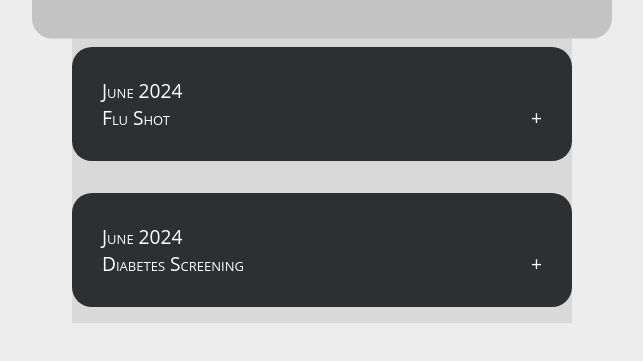
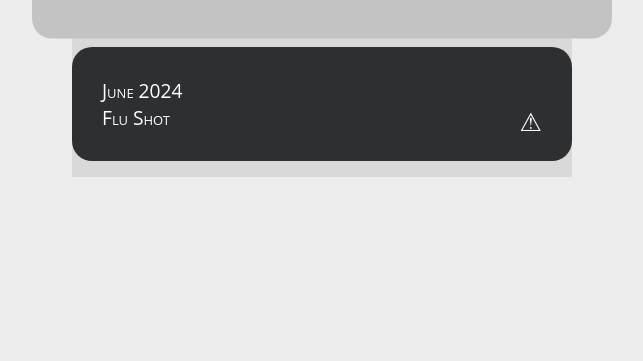
Before and after one commit to mukarramarif/HacksForHealth_BravoSix, a plain HTML site: page public/results.html in a window 1280 px wide. Shown: the part 91-452 px from the top of the page, without its empty margins (318-961 px from the left). Drawn offline with Linux system fonts and the light colour scheme.

Commit message:
wrote function to parse json

```diff
--- a/public/results.html
+++ b/public/results.html
@@ -8,9 +8,12 @@
 <body>
     <h1 class="header">Results</h1>
 
-<nav>
+<nav id="cards">
 
-  <label for="flu"><span><div>June 2024</div>Flu Shot</span></label>
+
+  <!--
+
+  <label for="flu"><span class="urgent"><div>June 2024</div>Flu Shot</span></label>
   <input type="checkbox" id="flu">
 
   <ul class="slide">
@@ -42,7 +45,8 @@
 
   </ul>
 
+  -->
 </nav>
-
+<script src="scripts/scriptResults.js"></script>
 </body>
 </html>
--- /dev/null
+++ b/public/scripts/scriptResults.js
@@ -0,0 +1,66 @@
+window.onload = makeCards;
+
+let json = '{"card":"flu", "date":"2000-01", "urgent": true}';
+let obj = JSON.parse(json)
+
+function makeCards(){
+
+    let cards = document.getElementById("cards");
+    let currCard = "<label for=\"" + obj.card + "\">";
+
+    //urgent or not
+    if (obj.urgent){
+        currCard += "<span class=\"urgent\">";
+    }else{
+        currCard += "<span>";
+    }
+    currCard += "<div>";
+
+    //FIXME
+    /*
+    let date = obj.date.split('-');
+    console.log(date);
+    */
+    currCard += "June 2024"
+
+    currCard += "</div>"
+
+    //handles differences between procedures
+    let riskList = "";
+    switch(obj.card){
+        case "flu":
+            currCard += "Flu Shot";
+            riskList = fluRisks;
+            break;
+        case "diab":
+            currCard += "Diabetes Screening";
+            riskList = diabRisks;
+            break;
+        case "bp":
+            currCard += "Blood Pressure Test";
+            riskList = bpRisks;
+            break;
+        case "skin":
+            currCard += "Skin Exam";
+            riskList = skinRisks;
+            break;
+        case "pros":
+            currCard += "Prostate Exam";
+            riskList = prosRisks;
+            break;
+    }
+    currCard += "</span></label><input type=\"checkbox\"";
+    currCard += "id=\"" + obj.card + "\"><ul class=\"slide\"><lh>Potential Risks:</br></br></lh>";
+
+    currCard += riskList;
+
+    cards.innerHTML = currCard;
+}
+
+let fluRisks = "<li>Fever</li><li>Aching Muscles</li><li>Chills and Sweats</li><li>Headache</li><li>Cough</li><li>Runny or Stuffy Nose</li><li>Sore Throat</li></ul>";
+let diabRisks = "<li>Heart Disease</li><li>Chronic Kidney Disease</li><li>Nerve Damage</li><li>Foot Health</li><li>Oral Health</li><li>Hearing Loss</li><li>Vision Loss</li></ul>";
+let bpRisks = "<li>Heart Attack</li><li>Aneurysms</li><li>Heart Failure</li><li>Kidney Problems</li><li>Eye Problems</li><li>Metabolic Syndrome</li><li>Vascular Dementia</li></ul>";
+let skinRisks = "<li>Skin Cancer</li></ul>";
+let prosRisks = "<li>Trouble Urinating</li><li>Decreased Force in the Stream of Urine</li><li>Blood in the Urine</li><li>Blood in the Semen</li><li>Bone Pain</li><li>Losing Weight Without Trying</li><li>Erectile Dysfunction</li></ul>";
+
+currCard = "<label for=\"flu\"><span class=\"urgent\"><div>June 2024</div>Flu Shot</span></label><input type=\"checkbox\" id=\"flu\"><ul class=\"slide\"><lh>Potential Risks:</br></br></lh><li>Diabetes</li><li>Blood Pressure</li><li>Prostate</li><li>Lung</li><li>Breast</li><li>Colon</li><li>Kidney</li></ul>";
--- a/public/styles/stylesResults.css
+++ b/public/styles/stylesResults.css
@@ -49,6 +49,14 @@ span::after {
   content: "+";
 }
 
+span.urgent::after {
+  float: right;
+  right: 10%;
+  top: 50%;
+  font-size: 25px;
+  content: "\26A0";
+}
+
 lh{
   font-size: large;
   text-align: left;
@@ -70,4 +78,4 @@ input {
   height: 0px;
 }
 
-input:checked + .slide {height: 300px;}
+input:checked + .slide {height: 330px}
```
